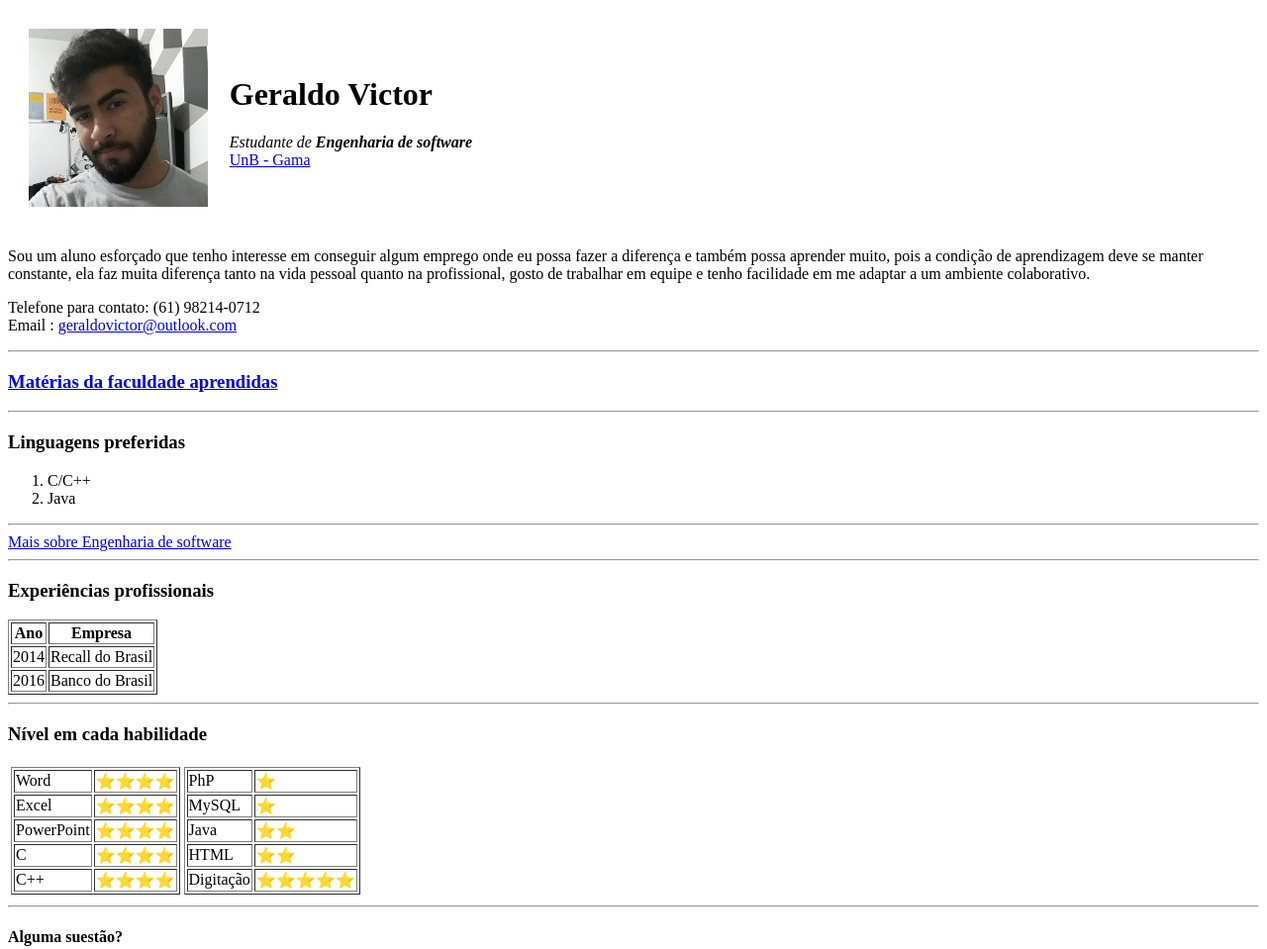
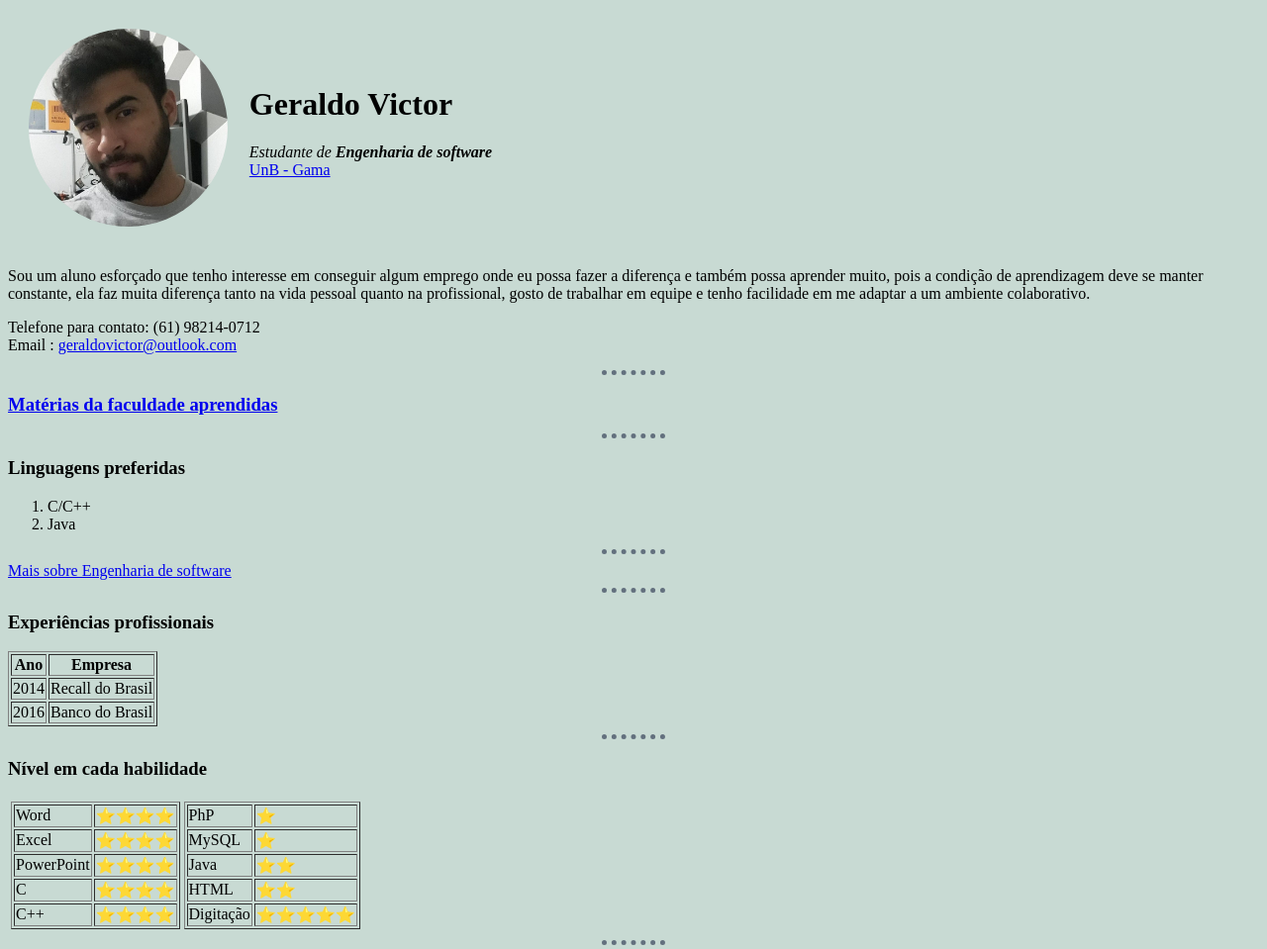
Before and after one commit to geraldovictor/aulas_html, a plain HTML site: page exercicios/Meu primeiro site/Web Development/HTML - Personal file/index.html in a window 1280 px wide. Shown: the top 959 px of the page at 99% size. Drawn offline with Linux system fonts and the light colour scheme.

Commit message:
Primeira implementação usando css

```diff
--- /dev/null
+++ b/exercicios/Meu primeiro site/Web Development/HTML - Personal file/css/style.css
@@ -0,0 +1,14 @@
+body{
+  background-color: #c8dad3;
+}
+hr{
+    border-color: #63707e;
+    border-style: none;
+    border-top-style: dotted;
+    border-width: 5px;
+    width: 5%;
+}
+img{
+  height:200px;
+  border-radius: 100px;
+}
--- a/exercicios/Módulo 1/Web Development/HTML - Personal file/index.html
+++ b/exercicios/Meu primeiro site/Web Development/HTML - Personal file/index.html
@@ -3,11 +3,12 @@
   <head>
     <meta charset="utf-8">
     <title>Geraldo's Personal site</title>
+    <link rel="stylesheet" href="css/style.css">
   </head>
   <body>
     <table cellspacing="20">
       <tr>
-        <td><img src="images/profilepicture.jpg" alt="foto de perfil" height="180x180"></td>
+        <td><img src="images/profilepicture.jpg" alt="foto de perfil" ></td>
         <td><h1>Geraldo Victor</h1>
             <p><em>Estudante de <strong>Engenharia de software</strong></em><br>
             <a href="http://fga.unb.br/">UnB - Gama</a>
@@ -110,7 +111,7 @@
       </tr>
     </table>
     <hr>
-    <h4>Alguma suestão?</h4>
+    <h4>Alguma sugestão?</h4>
     <form action="mailto:geraldoldovictor@outlook.com" method="post" enctype="text/plain">
       <table>
         <tr>
```
Also changed, not shown: exercicios/Contéudos aprendidos/Conteúdo.html (+19 -0 lines), exercicios/Meu primeiro site/Web Development/HTML - Personal file/images/profilepicture.jpg (renamed from exercicios/Módulo 1/Web Development/HTML - Personal file/images/profilepicture.jpg), exercicios/Meu primeiro site/Web Development/HTML - Personal file/materias.html (renamed from exercicios/Módulo 1/Web Development/HTML - Personal file/materias.html).
